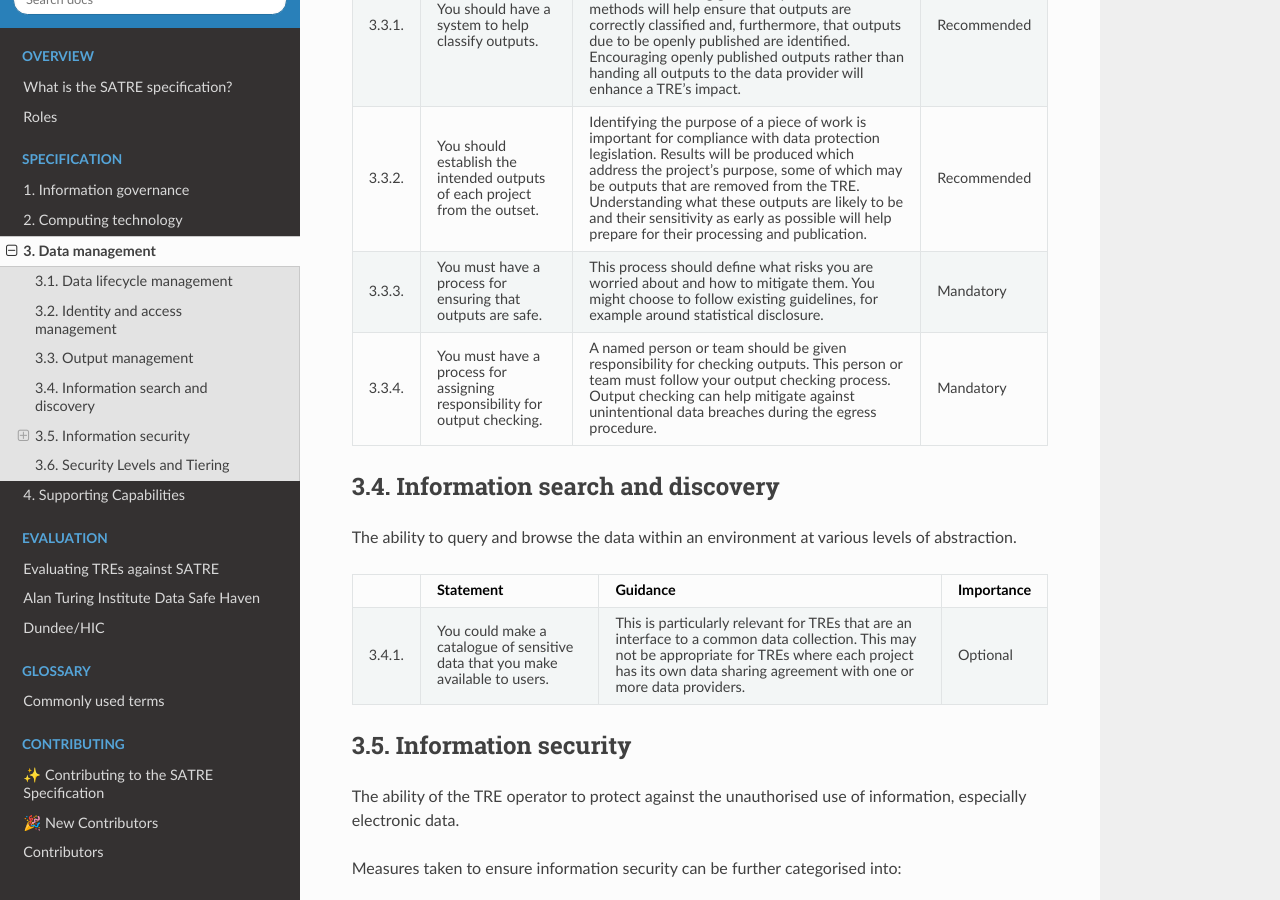
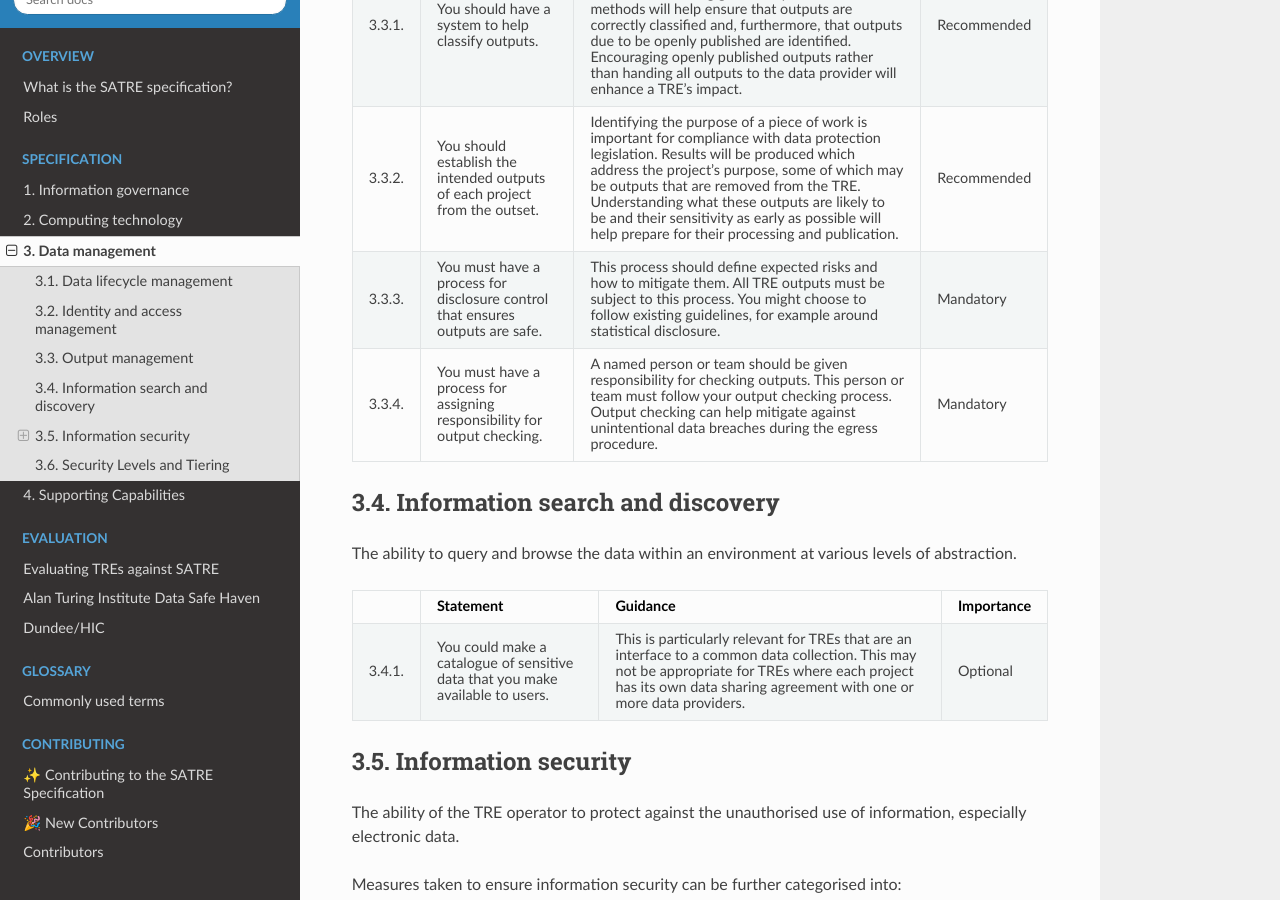
Before and after one commit to sa-tre/satre-specification, a Sphinx documentation site: the page built from docs/source/pillars/data_management.md, in a window 1280 px wide and 900 px high, scrolled down 3126 px. Built offline with Sphinx 7.4.7 and the Read the Docs theme 2.0.0, drawn with Linux system fonts in a browser that asks for light colours.

Commit message:
emphasise disclosure control

```diff
--- a/docs/source/pillars/data_management.md
+++ b/docs/source/pillars/data_management.md
@@ -150,8 +150,9 @@ The ability of the TRE operator to ensure outputs are safely published and share
     Understanding what these outputs are likely to be and their sensitivity as early as possible will help prepare for their processing and publication.
   - Recommended
 * - 3.3.3.
-  - You must have a process for ensuring that outputs are safe.
-  - This process should define what risks you are worried about and how to mitigate them.
+  - You must have a process for disclosure control that ensures outputs are safe.
+  - This process should define expected risks and how to mitigate them.
+    All TRE outputs must be subject to this process.
     You might choose to follow existing guidelines, for example around statistical disclosure.
   - Mandatory
 * - 3.3.4.
```
